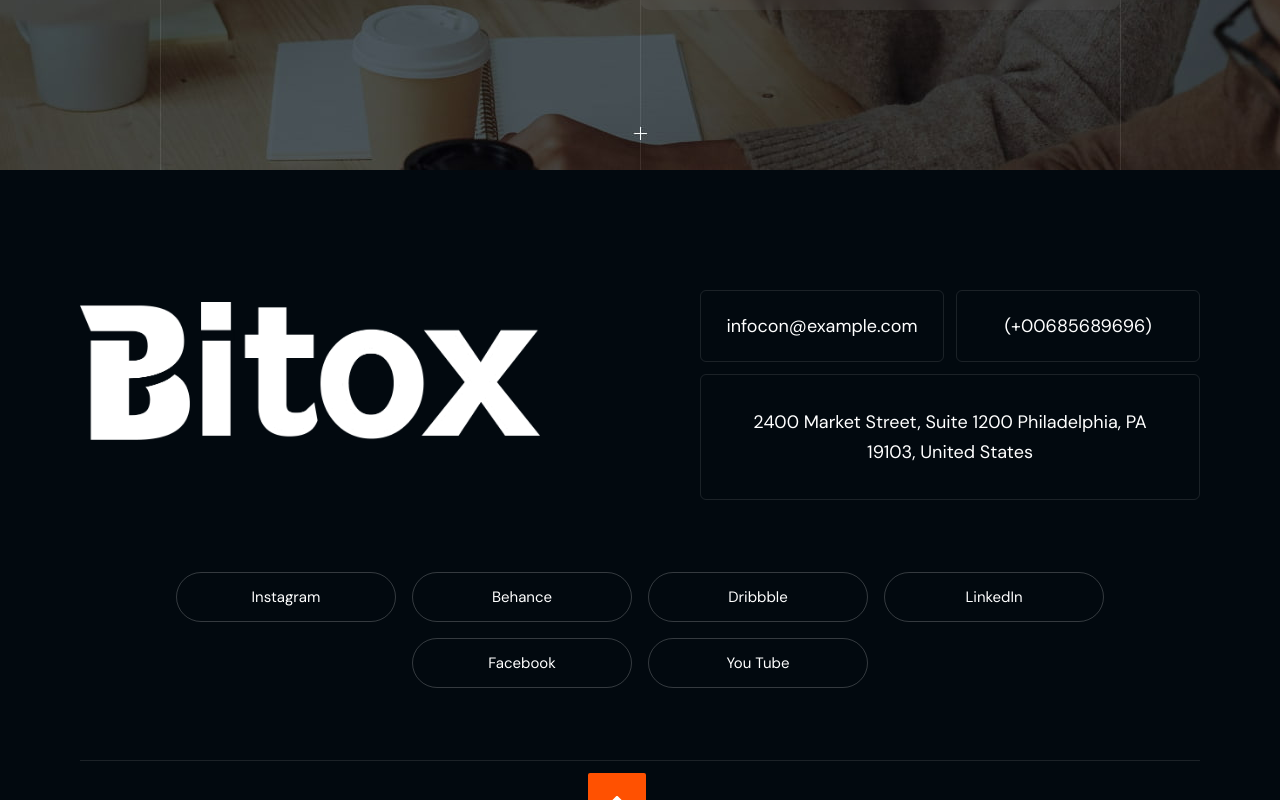
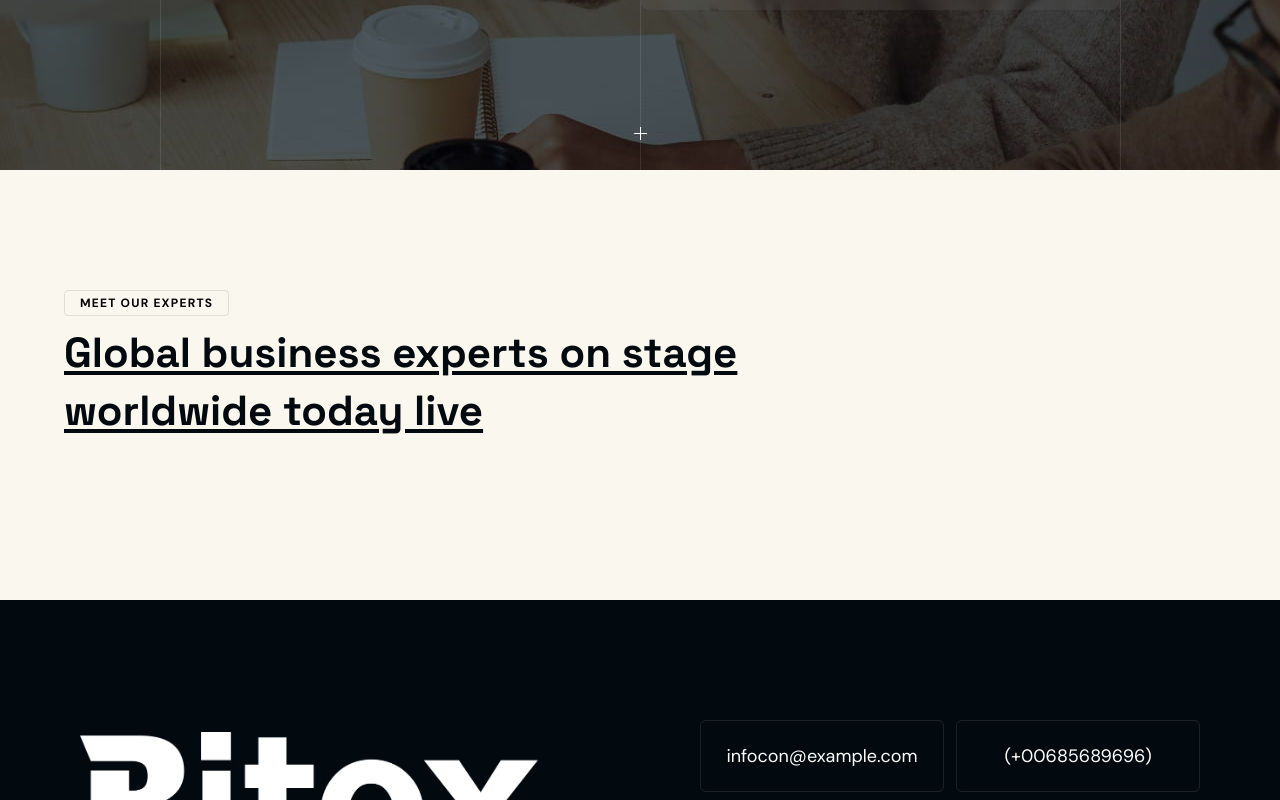
Before and after one commit to Mostofa-zaman/bitox-business-consulting-website, a Next.js app: page /team in a window 1280 px wide. Shown: the part 602-1402 px from the top of the page. Built offline with nearby package versions, Linux system fonts and the light colour scheme; no server answers.

Commit message:
feat: add team grid section with experts header

```diff
--- a/src/app/(pages)/team/page.jsx
+++ b/src/app/(pages)/team/page.jsx
@@ -1,4 +1,5 @@
 import InnerPageHero from '@/components/common/InnerPageHero'
+import TeamGrid from '@/components/teamMember/TeamGrid'
 import React from 'react'
 
 const Team = () => {
@@ -8,6 +9,7 @@ const Team = () => {
         title="Meet Our Experienced Professionals"
         titleWidth={" !w-[300px] sm:!w-auto lg:!max-w-[650px]"}
       />
+      <TeamGrid/>
 
     </>
   )
--- a/src/components/teamMember/TeamGrid.jsx
+++ b/src/components/teamMember/TeamGrid.jsx
@@ -1,9 +1,25 @@
-import React from 'react'
+import React from "react";
+import Container from "../common/Container";
 
 const TeamGrid = () => {
   return (
-    <div>TeamGrid</div>
-  )
-}
+    <section className="bg-bg-secondaryOne py-10 lg:py-[120px]">
+      <Container size="lg">
+        {/* ── Header Row */}
+        <div className="flex flex-col md:flex-row md:justify-between md:items-start gap-8 mb-10">
+          {/* Left: eyebrow + heading */}
+          <div className="max-w-[771px]">
+            <p className="inline-flex items-center border border-black/10 rounded-sm py-1 px-3.75 text-xs font-bold uppercase tracking-widest mb-2">
+              Meet our experts
+            </p>
+            <h2 className="text-[20px] md:text-[38px] xl:text-[42px] font-bold leading-8 lg:leading-14.5 underline text-primary underline-offset-4">
+              Global business experts on stage worldwide today live
+            </h2>
+          </div>
+        </div>
+      </Container>
+    </section>
+  );
+};
 
-export default TeamGrid
+export default TeamGrid;
```
